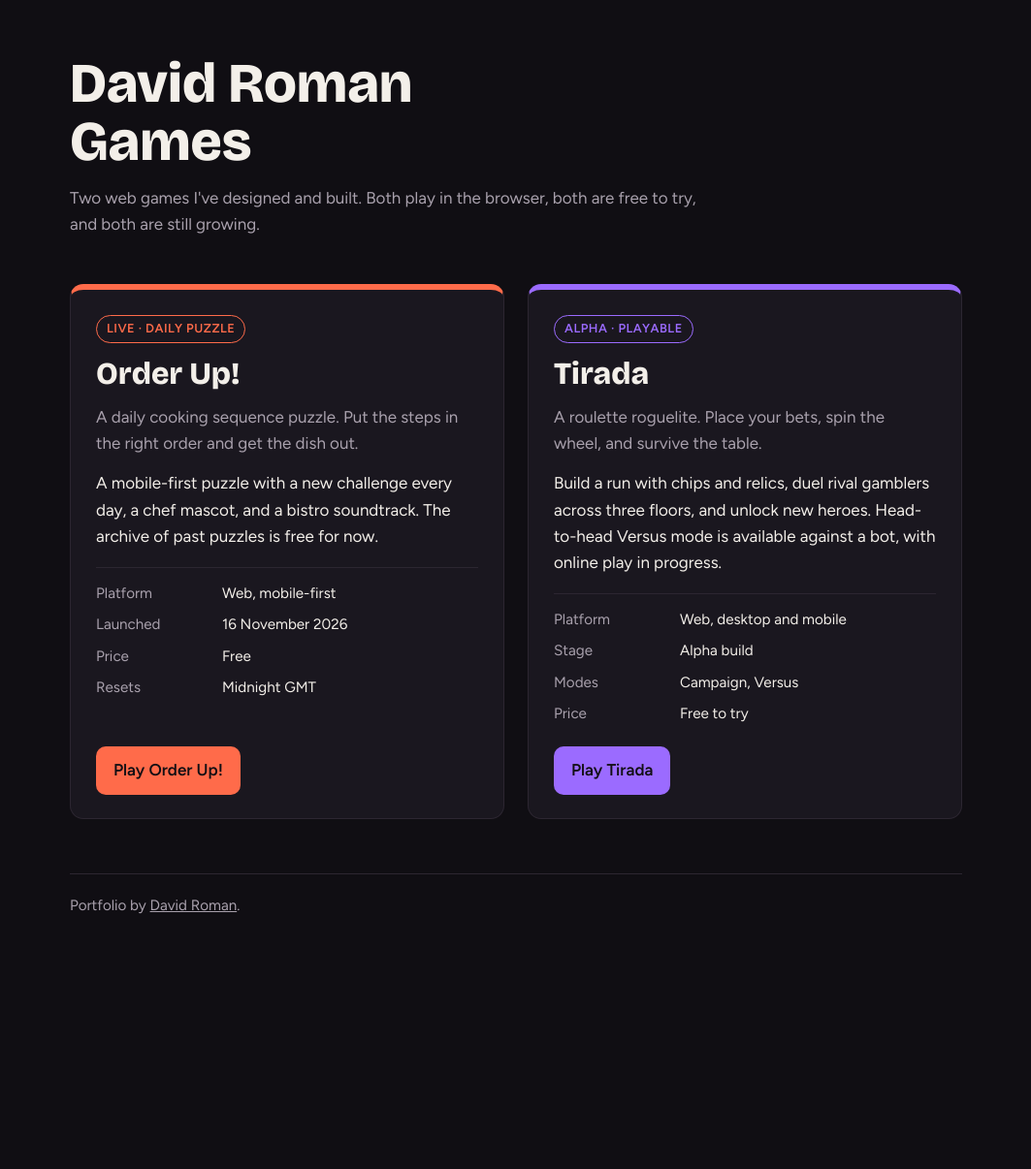
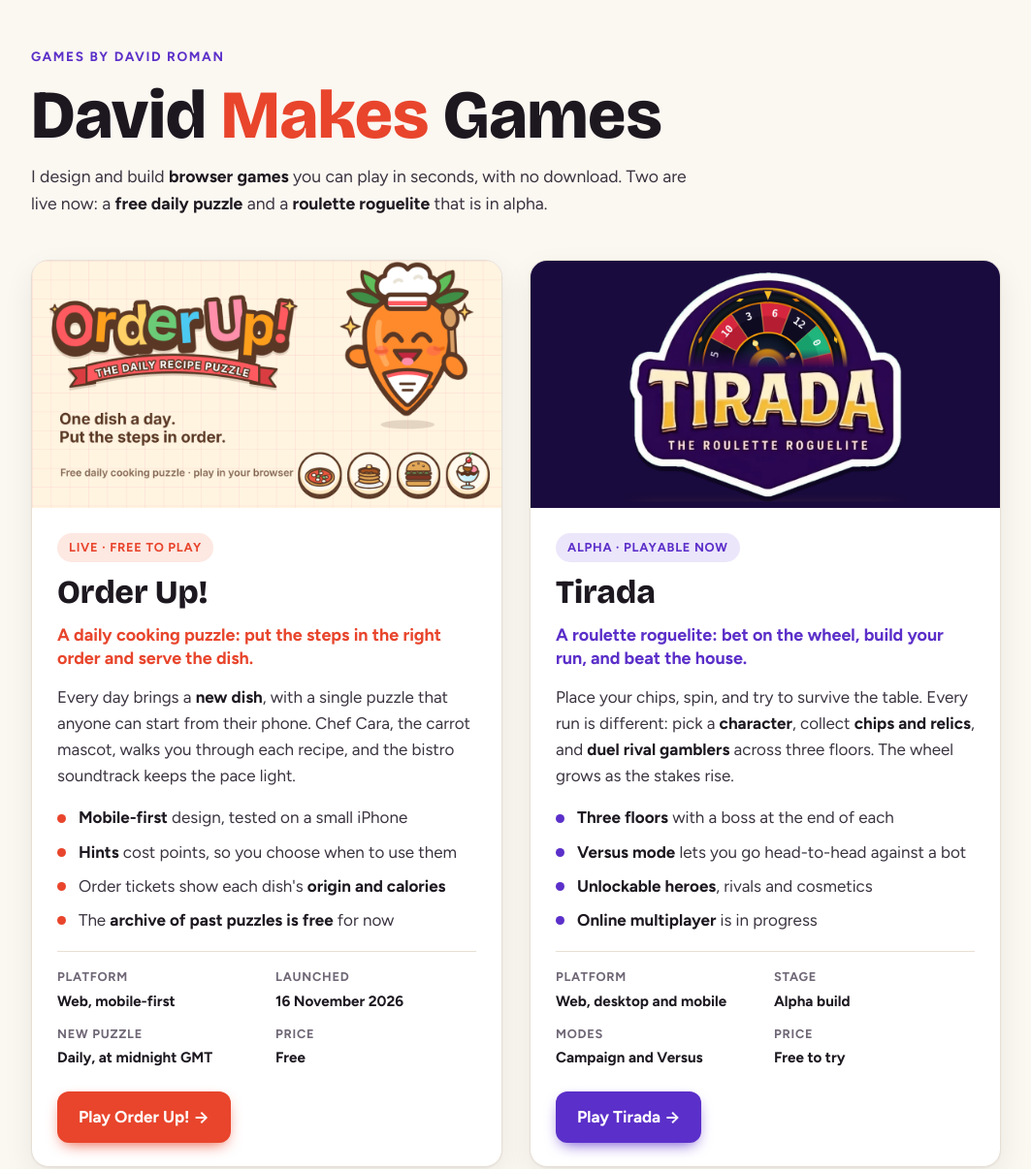
Before and after one commit to romanatordata-max/david-roman-portfolio, a plain HTML site: page index.html in a window 1280 px wide. Shown: the top 1206 px of the page at 97% size, without its empty margins (108-1171 px from the left). Before the commit the page ends 986 px from the top, so only its background shows below. Drawn offline with nearby package versions, Linux system fonts and the light colour scheme.

Commit message:
Rebrand portfolio as David Makes Games with game banners and richer pitches
Co-Authored-By: Claude Haiku 5.5 <noreply@anthropic.com>
Claude-Session: https://claude.ai/code/session_01TL8a3dCjFQWzZY6e2QXJFo

```diff
--- a/index.html
+++ b/index.html
@@ -3,126 +3,203 @@
 <head>
 <meta charset="utf-8">
 <meta name="viewport" content="width=device-width, initial-scale=1">
-<title>David Roman — Games</title>
+<title>David Makes Games</title>
+<meta name="description" content="Browser games by David Roman: Order Up!, a free daily cooking puzzle, and Tirada, a roulette roguelite.">
 <link rel="preconnect" href="https://fonts.googleapis.com">
 <link rel="preconnect" href="https://fonts.gstatic.com" crossorigin>
-<link href="https://fonts.googleapis.com/css2?family=Bricolage+Grotesque:opsz,wght@12..96,600;12..96,800&family=Figtree:wght@400;600&display=swap" rel="stylesheet">
+<link href="https://fonts.googleapis.com/css2?family=Bricolage+Grotesque:opsz,wght@12..96,600;12..96,800&family=Figtree:wght@400;600;700&display=swap" rel="stylesheet">
 <style>
+/* Plan: a bright, confident showcase. Light page so the game art reads at full strength.
+   Each game gets a hero banner, then a short pitch, facts and a clear call to play.
+   Cards stack to one column on phones and sit side by side on wider screens. */
 :root {
-  --bg: #100e13;
-  --panel: #1a171f;
-  --ink: #f3efe9;
-  --muted: #a9a1ad;
-  --line: #2c2631;
-  --order: #ff6b4a;
-  --tirada: #9b6bff;
-  --gold: #e6b84f;
+  --bg: #fbf7f1;
+  --surface: #ffffff;
+  --ink: #1d1820;
+  --body-ink: #3b3440;
+  --muted: #6f6776;
+  --line: #e7dfd4;
+  --order: #e8452c;
+  --order-soft: #fde8e2;
+  --tirada: #5b2fc9;
+  --tirada-soft: #ece6fb;
+  --gold: #c99a22;
   --display: "Bricolage Grotesque", "Helvetica Neue", Arial, sans-serif;
   --body: "Figtree", system-ui, -apple-system, "Segoe UI", sans-serif;
-  color-scheme: dark;
+  color-scheme: light;
 }
 * { box-sizing: border-box; }
 html, body { margin: 0; background: var(--bg); color: var(--ink); }
-body { font-family: var(--body); font-size: 17px; line-height: 1.6; }
-main { max-width: 960px; margin: 0 auto; padding: 56px 20px 40px; }
+body { font-family: var(--body); font-size: 17px; line-height: 1.6; color: var(--body-ink); }
+main { max-width: 1040px; margin: 0 auto; padding: 48px 20px 40px; }
 a { color: inherit; }
 :focus-visible { outline: 3px solid var(--gold); outline-offset: 3px; border-radius: 4px; }
+strong { color: var(--ink); font-weight: 700; }
 
+header { display: grid; gap: 14px; }
+header .kicker {
+  margin: 0;
+  font-weight: 700;
+  font-size: 0.85rem;
+  letter-spacing: 0.12em;
+  text-transform: uppercase;
+  color: var(--tirada);
+}
 header h1 {
   font-family: var(--display);
   font-weight: 800;
-  font-size: clamp(2.2rem, 6vw, 3.6rem);
-  line-height: 1.05;
-  margin: 0 0 14px;
+  font-size: clamp(2.6rem, 7vw, 4.4rem);
+  line-height: 1;
+  margin: 0;
+  color: var(--ink);
   text-wrap: balance;
 }
+header h1 .accent { color: var(--order); }
 header p {
   margin: 0;
-  max-width: 62ch;
-  color: var(--muted);
+  max-width: 60ch;
+  font-size: 1.1rem;
+  color: var(--body-ink);
 }
 
 .games {
   display: grid;
-  gap: 24px;
-  margin-top: 48px;
+  gap: 28px;
+  margin-top: 44px;
   grid-template-columns: 1fr;
 }
-@media (min-width: 760px) {
+@media (min-width: 820px) {
   .games { grid-template-columns: 1fr 1fr; }
 }
 
 .card {
-  background: var(--panel);
+  background: var(--surface);
   border: 1px solid var(--line);
-  border-top: 6px solid var(--accent);
-  border-radius: 14px;
+  border-radius: 18px;
+  overflow: hidden;
+  display: flex;
+  flex-direction: column;
+  min-width: 0;
+  box-shadow: 0 1px 2px rgba(29, 24, 32, 0.05), 0 12px 32px rgba(29, 24, 32, 0.07);
+}
+.card[data-game="order"] { --accent: var(--order); --accent-soft: var(--order-soft); }
+.card[data-game="tirada"] { --accent: var(--tirada); --accent-soft: var(--tirada-soft); }
+
+.art {
+  margin: 0;
+  background: var(--accent-soft);
+  aspect-ratio: 1200 / 630;
+  overflow: hidden;
+}
+.art img {
+  display: block;
+  width: 100%;
+  height: 100%;
+  object-fit: cover;
+}
+
+.body {
   padding: 26px 26px 24px;
   display: flex;
   flex-direction: column;
   gap: 14px;
-  min-width: 0;
+  flex: 1;
 }
-.card[data-game="order"] { --accent: var(--order); }
-.card[data-game="tirada"] { --accent: var(--tirada); }
-
 .status {
   align-self: flex-start;
   font-size: 0.8rem;
-  font-weight: 600;
-  letter-spacing: 0.04em;
+  font-weight: 700;
+  letter-spacing: 0.06em;
   text-transform: uppercase;
   color: var(--accent);
-  border: 1px solid currentColor;
+  background: var(--accent-soft);
   border-radius: 999px;
-  padding: 3px 10px;
+  padding: 5px 12px;
 }
 .card h2 {
   font-family: var(--display);
   font-weight: 800;
-  font-size: 2rem;
-  line-height: 1.1;
+  font-size: 2.1rem;
+  line-height: 1.05;
   margin: 0;
+  color: var(--ink);
 }
-.tagline { margin: 0; color: var(--muted); }
+.hook {
+  margin: 0;
+  font-size: 1.12rem;
+  font-weight: 700;
+  color: var(--accent);
+  line-height: 1.35;
+}
 .card p { margin: 0; }
+.pitch { color: var(--body-ink); }
+
+.points {
+  list-style: none;
+  padding: 0;
+  margin: 2px 0 0;
+  display: grid;
+  gap: 8px;
+}
+.points li {
+  position: relative;
+  padding-left: 22px;
+}
+.points li::before {
+  content: "";
+  position: absolute;
+  left: 0;
+  top: 0.55em;
+  width: 9px;
+  height: 9px;
+  border-radius: 50%;
+  background: var(--accent);
+}
+
 .facts {
   list-style: none;
-  padding: 14px 0 0;
+  padding: 16px 0 0;
   margin: 4px 0 0;
   display: grid;
-  gap: 8px;
+  grid-template-columns: 1fr 1fr;
+  gap: 12px 18px;
   border-top: 1px solid var(--line);
   font-size: 0.95rem;
 }
-.facts li { display: grid; grid-template-columns: 7.5rem 1fr; gap: 10px; }
-.facts span:first-child { color: var(--muted); }
+.facts dt { color: var(--muted); font-size: 0.8rem; text-transform: uppercase; letter-spacing: 0.06em; font-weight: 700; }
+.facts dd { margin: 2px 0 0; color: var(--ink); font-weight: 700; }
 
 .actions {
   margin-top: auto;
+  padding-top: 8px;
   display: flex;
   flex-wrap: wrap;
   gap: 12px;
-  padding-top: 8px;
 }
 .btn {
   display: inline-block;
-  font-weight: 600;
+  font-weight: 700;
   text-decoration: none;
-  padding: 11px 18px;
-  border-radius: 10px;
+  padding: 13px 22px;
+  border-radius: 12px;
   background: var(--accent);
-  color: #120f14;
+  color: #ffffff;
+  box-shadow: 0 6px 16px -6px var(--accent);
 }
-.btn:hover { filter: brightness(1.08); }
+.btn:hover { filter: brightness(1.07); }
 
 footer {
   margin-top: 56px;
-  padding-top: 20px;
+  padding-top: 22px;
   border-top: 1px solid var(--line);
   color: var(--muted);
   font-size: 0.95rem;
+  display: flex;
+  flex-wrap: wrap;
+  justify-content: space-between;
+  gap: 10px;
 }
+footer a { color: var(--ink); font-weight: 700; }
 
 @media (prefers-reduced-motion: reduce) {
   * { transition: none !important; animation: none !important; }
@@ -132,48 +209,72 @@ footer {
 <body>
 <main>
   <header>
-    <h1>David Roman<br>Games</h1>
-    <p>Two web games I've designed and built. Both play in the browser, both are free to try, and both are still growing.</p>
+    <p class="kicker">Games by David Roman</p>
+    <h1>David <span class="accent">Makes</span> Games</h1>
+    <p>I design and build <strong>browser games</strong> you can play in seconds, with no download. Two are live now: a <strong>free daily puzzle</strong> and a <strong>roulette roguelite</strong> that is in alpha.</p>
   </header>
 
   <section class="games" aria-label="Games">
 
     <article class="card" data-game="order">
-      <span class="status">Live · Daily puzzle</span>
+      <figure class="art" style="margin:0">
+        <img src="assets/order-up-banner.png" alt="Order Up! logo with Chef Cara the carrot holding a spoon, and four dish icons">
+      </figure>
+      <div class="body">
+        <span class="status">Live · Free to play</span>
         <h2>Order Up!</h2>
-      <p class="tagline">A daily cooking sequence puzzle. Put the steps in the right order and get the dish out.</p>
-      <p>A mobile-first puzzle with a new challenge every day, a chef mascot, and a bistro soundtrack. The archive of past puzzles is free for now.</p>
-      <ul class="facts">
-        <li><span>Platform</span><span>Web, mobile-first</span></li>
-        <li><span>Launched</span><span>16 November 2026</span></li>
-        <li><span>Price</span><span>Free</span></li>
-        <li><span>Resets</span><span>Midnight GMT</span></li>
+        <p class="hook">A <strong style="color:var(--order)">daily cooking puzzle</strong>: put the steps in the right order and serve the dish.</p>
+        <p class="pitch">Every day brings a <strong>new dish</strong>, with a single puzzle that anyone can start from their phone. Chef Cara, the carrot mascot, walks you through each recipe, and the bistro soundtrack keeps the pace light.</p>
+        <ul class="points">
+          <li><strong>Mobile-first</strong> design, tested on a small iPhone</li>
+          <li><strong>Hints</strong> cost points, so you choose when to use them</li>
+          <li>Order tickets show each dish's <strong>origin and calories</strong></li>
+          <li>The <strong>archive of past puzzles is free</strong> for now</li>
         </ul>
+        <dl class="facts">
+          <div><dt>Platform</dt><dd>Web, mobile-first</dd></div>
+          <div><dt>Launched</dt><dd>16 November 2026</dd></div>
+          <div><dt>New puzzle</dt><dd>Daily, at midnight GMT</dd></div>
+          <div><dt>Price</dt><dd>Free</dd></div>
+        </dl>
         <div class="actions">
-        <a class="btn" href="https://order-up-one.vercel.app">Play Order Up!</a>
+          <a class="btn" href="https://order-up-one.vercel.app">Play Order Up! →</a>
+        </div>
       </div>
     </article>
 
     <article class="card" data-game="tirada">
-      <span class="status">Alpha · Playable</span>
+      <figure class="art" style="margin:0">
+        <img src="assets/tirada-banner.png" alt="Tirada logo: a purple badge with gold lettering and a spinning roulette wheel">
+      </figure>
+      <div class="body">
+        <span class="status">Alpha · Playable now</span>
         <h2>Tirada</h2>
-      <p class="tagline">A roulette roguelite. Place your bets, spin the wheel, and survive the table.</p>
-      <p>Build a run with chips and relics, duel rival gamblers across three floors, and unlock new heroes. Head-to-head Versus mode is available against a bot, with online play in progress.</p>
-      <ul class="facts">
-        <li><span>Platform</span><span>Web, desktop and mobile</span></li>
-        <li><span>Stage</span><span>Alpha build</span></li>
-        <li><span>Modes</span><span>Campaign, Versus</span></li>
-        <li><span>Price</span><span>Free to try</span></li>
+        <p class="hook">A <strong style="color:var(--tirada)">roulette roguelite</strong>: bet on the wheel, build your run, and beat the house.</p>
+        <p class="pitch">Place your chips, spin, and try to survive the table. Every run is different: pick a <strong>character</strong>, collect <strong>chips and relics</strong>, and <strong>duel rival gamblers</strong> across three floors. The wheel grows as the stakes rise.</p>
+        <ul class="points">
+          <li><strong>Three floors</strong> with a boss at the end of each</li>
+          <li><strong>Versus mode</strong> lets you go head-to-head against a bot</li>
+          <li><strong>Unlockable heroes</strong>, rivals and cosmetics</li>
+          <li><strong>Online multiplayer</strong> is in progress</li>
         </ul>
+        <dl class="facts">
+          <div><dt>Platform</dt><dd>Web, desktop and mobile</dd></div>
+          <div><dt>Stage</dt><dd>Alpha build</dd></div>
+          <div><dt>Modes</dt><dd>Campaign and Versus</dd></div>
+          <div><dt>Price</dt><dd>Free to try</dd></div>
+        </dl>
         <div class="actions">
-        <a class="btn" href="https://playtirada.vercel.app">Play Tirada</a>
+          <a class="btn" href="https://playtirada.vercel.app">Play Tirada →</a>
+        </div>
       </div>
     </article>
 
   </section>
 
   <footer>
-    Portfolio by <a href="https://www.linkedin.com/in/david-roman-93840115a">David Roman</a>.
+    <span>Portfolio by <a href="https://www.linkedin.com/in/david-roman-93840115a">David Roman</a></span>
+    <span>Both games run in the browser.</span>
   </footer>
 </main>
 </body>
```
Also changed, not shown: assets/order-up-banner.png (added), assets/tirada-banner.png (added). Lines whose indentation alone changed are shown as unchanged.
